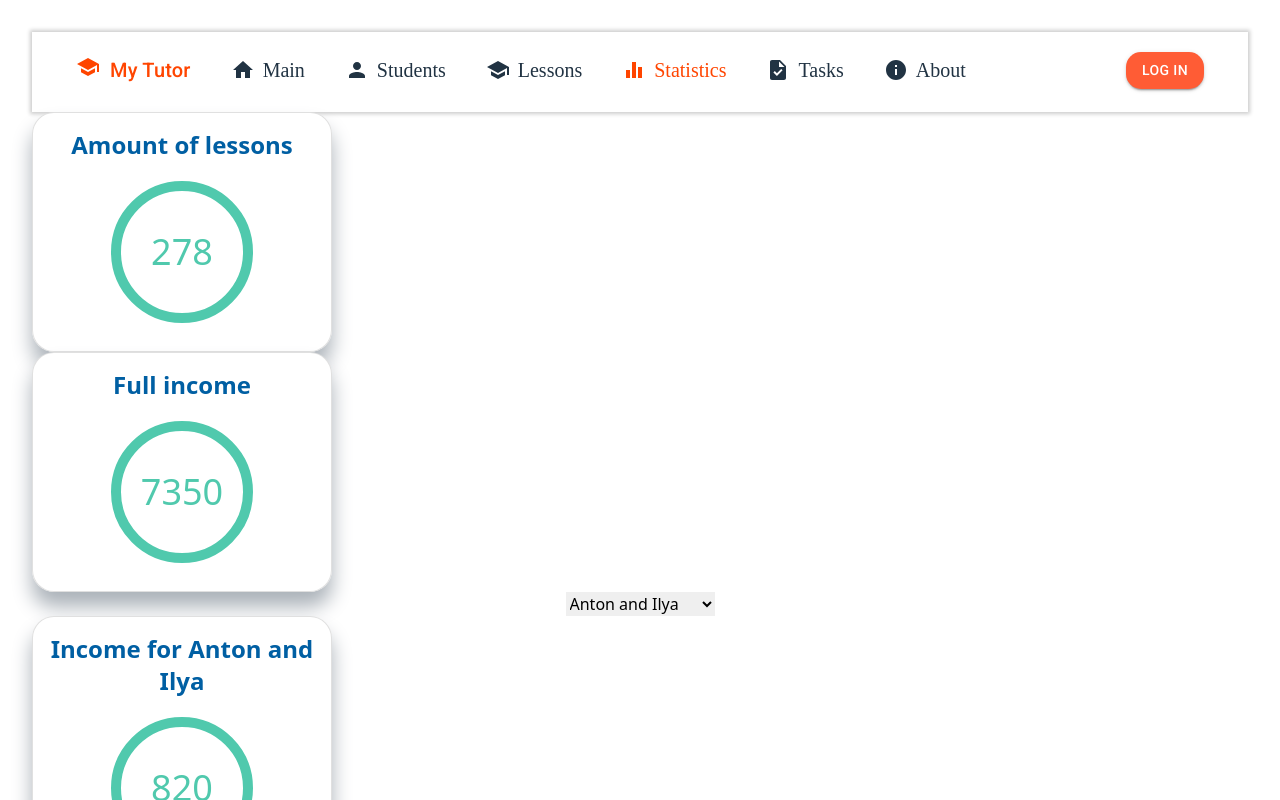
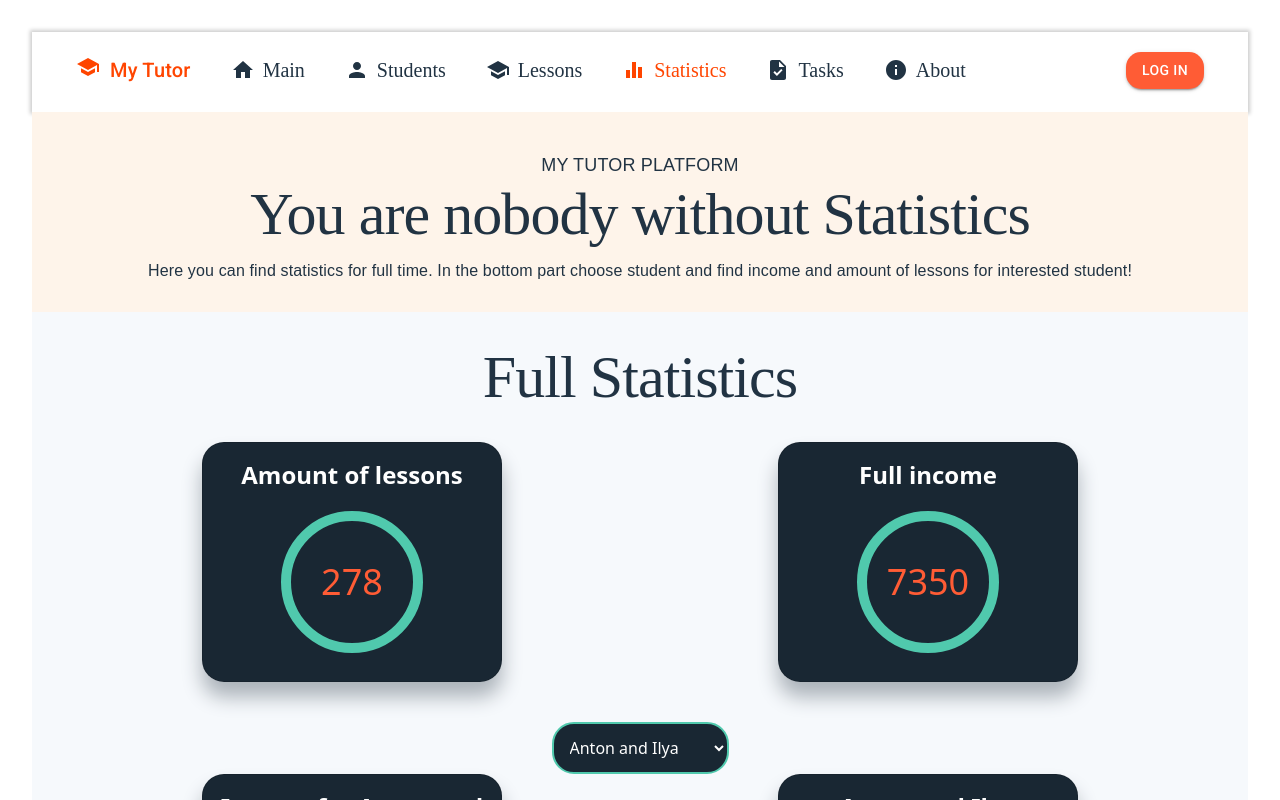
Before and after one commit to AlexeiVinchester/Tutor-app-ts, a React (Vite) app: page /statistics/full in a window 1280 px wide. Shown: the top 800 px of the page. Built offline with nearby package versions, Linux system fonts and the light colour scheme.

Commit message:
added styles for full statistics page

```diff
--- a/src/index.css
+++ b/src/index.css
@@ -15,7 +15,6 @@
 
 main {
   min-height: calc(100vh - 160px);
-  padding-bottom: 80px;
 }
 
 .menu-item svg {
@@ -23,7 +22,7 @@ main {
 }
 
 .menu-item:hover {
-  color: rgb(0, 95, 163);
+  color: rgb(80, 201, 173);
 }
 
 .active {
--- a/src/pages/FullStatisticsPage/FullStatisticsPage.tsx
+++ b/src/pages/FullStatisticsPage/FullStatisticsPage.tsx
@@ -1,14 +1,78 @@
 import { FullIncomeWrapper } from "./components/FullIncomeWrapper/FullIncomeWrapper";
 import { FullAmountWrapper } from "./components/FullAmountWrapper/FullAmountWrapper";
 import { FullStudentStatisticsWrapper } from "./components/FullStudentStatisticsWrapper/FullStudentStatisticsWrapper";
+import { Container, Typography } from "@mui/material";
 
 const FullStatisticsPage = () => {
     return (
-        <div className="flex flex-col">
-            <FullAmountWrapper />
-            <FullIncomeWrapper />
-            <FullStudentStatisticsWrapper />
-        </div>
+        <>
+            <div className="w-full bg-bg-info h-[200px]">
+                <Container >
+                    <div className="flex flex-col items-center justify-between pt-10 sm:flex-row">
+                        <div className="w-full">
+                            <Typography
+                                sx={{
+                                    fontFamily: '"Lexend Deca", sans-serif',
+                                    fontWeight: 400,
+                                    fontSize: '18px',
+                                    color: 'rgb(33, 51, 67)'
+                                }}
+                            >
+                                MY TUTOR PLATFORM
+                            </Typography>
+                            <Typography
+                                variant="h1"
+                                component='p'
+                                sx={{
+                                    fontFamily: '"Queens Medium", serif',
+                                    fontWeight: 500,
+                                    fontSize: '60px',
+                                    color: 'rgb(33, 51, 67)'
+                                }}
+                            >
+                                You are nobody without Statistics
+                            </Typography>
+                            <Typography
+                                sx={{
+                                    fontFamily: '"Lexend Deca", sans-serif',
+                                    fontWeight: 300,
+                                    fontSize: '16px',
+                                    color: 'rgb(33, 51, 67)',
+                                    marginTop: '10px',
+                                    marginBottom: '10px'
+                                }}
+                            >
+                                Here you can find statistics for full time. In the bottom part choose student and find income and amount of lessons for interested student!
+                            </Typography>
+                        </div>
+                    </div>
+                </Container>
+            </div>
+            <div className="flex flex-col h-full pb-10 bg-statistics-back">
+                <Container>
+                    <Typography
+                        variant="h1"
+                        component='p'
+                        sx={{
+                            fontFamily: '"Queens Medium", serif',
+                            fontWeight: 500,
+                            fontSize: '60px',
+                            textAlign: 'center',
+                            color: 'rgb(33, 51, 67)',
+                            marginTop: '30px',
+                            marginBottom: '30px'
+                        }}
+                    >
+                        Full Statistics
+                    </Typography>
+                    <div className="flex justify-around items-center mb-10">
+                        <FullAmountWrapper />
+                        <FullIncomeWrapper />
+                    </div>
+                    <FullStudentStatisticsWrapper />
+                </Container>
+            </div>
+        </>
     );
 };
 
--- a/src/pages/FullStatisticsPage/components/FullStudentStatisticsWrapper/FullStudentStatisticsWrapper.tsx
+++ b/src/pages/FullStatisticsPage/components/FullStudentStatisticsWrapper/FullStudentStatisticsWrapper.tsx
@@ -22,12 +22,16 @@ const FullStudentStatisticsWrapper = () => {
     */
     return (
         <>
+
             <SelectStudentContainer
                 namesOfStudents={namesOfStudents}
                 onChange={onselectStudentChange}
             />
-            <FullIncomeForStudentWrapper studentName={studentName}/>
-            <FullAmountForStudentWrapper studentName={studentName}/>
+            <div className="flex justify-around items-center">
+                <FullIncomeForStudentWrapper studentName={studentName} />
+                <FullAmountForStudentWrapper studentName={studentName} />
+            </div>
+
         </>
     );
 };
--- a/src/pages/FullStatisticsPage/components/SelectStudentContainer/SelectStudentContainer.tsx
+++ b/src/pages/FullStatisticsPage/components/SelectStudentContainer/SelectStudentContainer.tsx
@@ -1,7 +1,8 @@
-const SelectStudentContainer = ({onChange, namesOfStudents}: {namesOfStudents: string[], onChange: (e: React.ChangeEvent<HTMLSelectElement>) => void}) => {
+const SelectStudentContainer = ({ onChange, namesOfStudents }: { namesOfStudents: string[], onChange: (e: React.ChangeEvent<HTMLSelectElement>) => void }) => {
     return (
-        <div>
+        <div className="flex justify-center items-center">
             <select
+                className="rounded-[22px] p-3 border-2 hover:border-amount-of-students focus:border-none bg-back-side-statistics text-white border-main-turquoise"
                 defaultValue={namesOfStudents[0]}
                 onChange={onChange}
             >
--- a/src/pages/SelectiveStatisticsPage/SelectiveStatisticsPage.tsx
+++ b/src/pages/SelectiveStatisticsPage/SelectiveStatisticsPage.tsx
@@ -1,9 +1,49 @@
+import { Container, Typography } from "@mui/material";
 
 const SelectiveStatisticsPage = () => {
     return (
-        <div>
-            Selective Statistics
-        </div>
+        <div className="w-full bg-bg-info h-[220px]">
+                <Container >
+                    <div className="flex flex-col items-center justify-between pt-10 sm:flex-row">
+                        <div className="w-full">
+                            <Typography
+                                sx={{
+                                    fontFamily: '"Lexend Deca", sans-serif',
+                                    fontWeight: 400,
+                                    fontSize: '18px',
+                                    color: 'rgb(33, 51, 67)'
+                                }}
+                            >
+                                MY TUTOR PLATFORM
+                            </Typography>
+                            <Typography
+                                variant="h1"
+                                component='p'
+                                sx={{
+                                    fontFamily: '"Queens Medium", serif',
+                                    fontWeight: 500,
+                                    fontSize: '60px',
+                                    color: 'rgb(33, 51, 67)'
+                                }}
+                            >
+                                You are nobody without Statistics
+                            </Typography>
+                            <Typography
+                                sx={{
+                                    fontFamily: '"Lexend Deca", sans-serif',
+                                    fontWeight: 300,
+                                    fontSize: '16px',
+                                    color: 'rgb(33, 51, 67)',
+                                    marginTop: '10px',
+                                    marginBottom: '10px'
+                                }}
+                            >
+                                Here you can find selective statistics for choosed year, month and student. In the top choose date and student and find income and amount of lessons for interested student!
+                            </Typography>
+                        </div>
+                    </div>
+                </Container>
+            </div>
     );
 };
 
--- a/src/pages/StudentsPage/StudentsPage.tsx
+++ b/src/pages/StudentsPage/StudentsPage.tsx
@@ -149,7 +149,7 @@ const StudentsPage = () => {
                     </div>
                 </Container>
             </div>
-            <Container sx={{ mt: '1rem' }} >
+            <Container sx={{ mt: '1rem', mb: '5rem'}} >
                 <div className="flex justify-center items-center mb-8">
                     <input
                         className="w-[60%] rounded-[22px] p-3 border-2 hover:border-amount-of-students focus:border-none"
--- a/src/share/components/InfoCircleContainer/InfoCircleContainer.tsx
+++ b/src/share/components/InfoCircleContainer/InfoCircleContainer.tsx
@@ -6,17 +6,17 @@ const InfoCircleContainer = ({ value, label }: InfoCircleContainerProps) => {
         <Box sx={{
             minWidth: 275,
             width: 300,
+            borderRadius: '22px',
             boxShadow: '0 15px 20px #ABB2B9;',
-            borderRadius: '22px'
         }} >
-            <Card variant="outlined" sx={{ borderRadius: '22px' }}>
+            <Card variant="outlined" sx={{ borderRadius: '22px', background: 'rgb(25, 39, 51)' }}>
                 <CardContent>
-                    <p className="mb-4 text-center font-semibold text-2xl text-hover-blue">
+                    <p className="mb-4 text-center font-semibold text-2xl text-white">
                         {label}
                     </p>
                     <div className="flex justify-center">
                         <div className="h-[150px] w-[150px] rounded-full p-1">
-                            <div className="text-main-turquoise leading-[117px] border-main-turquoise h-full w-full rounded-[50%] border-[10px] border-solid flex flex-col justify-center items-center text-center">
+                            <div className="text-main-orange leading-[117px] border-main-turquoise h-full w-full rounded-[50%] border-[10px] border-solid flex flex-col justify-center items-center text-center">
                                 <div className="font-normal text-4xl">
                                     {value}
                                 </div>
--- a/tailwind.config.js
+++ b/tailwind.config.js
@@ -12,7 +12,9 @@ export default {
         'main-turquoise': 'rgb(80, 201, 173)',
         'footer': 'rgb(25, 39, 51)',
         'footer-text': 'rgb(182, 199, 214)',
-        'hover-blue': 'rgb(0, 95, 163)'
+        'hover-blue': 'rgb(0, 95, 163)',
+        'back-side-statistics': 'rgb(25, 39, 51)',
+        'statistics-back': 'rgb(246, 249, 252)'
       }
     },
     fontFamily: {
```
